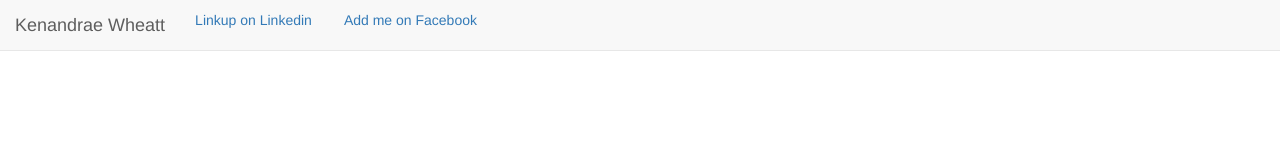
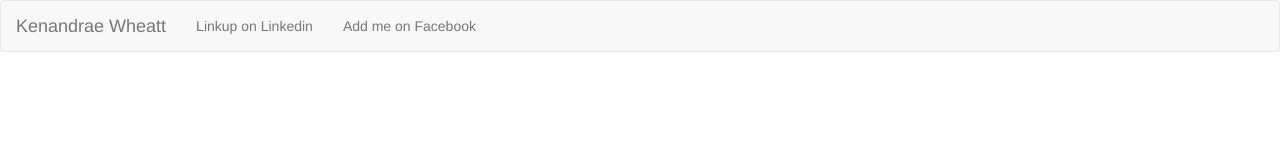
Before and after one commit to KenWheatt/KenThought, a website: page index.html in a window 1280 px wide. Drawn offline with Linux system fonts and the light colour scheme.

Commit message:
navbar functions

```diff
--- a/index.html
+++ b/index.html
@@ -1,42 +1,41 @@
 <!DOCTYPE html>
 <html>
+
 <head>
-        <link rel="stylesheet" type="text/css"
-              href="/vendor/bootstrap/dist/css/bootstrap.min.css" />
-        <link rel="stylesheet" type="text/css" href="/css/profilepagecss.css" />
-        <script type="text/javascript" src="/vendor/angular/angular.min.js"></script>
-        <script type="text/javascript" src="/vendor/angular-route/angular-route.min.js">               </script>
-        <script type="text/javascript" src="/vendor/angular-animate/angular-animate.js">               </script>
-        <script type="text/javascript" src="js/twitter-script.js"></script>
-        <script type="text/javascript" src="js/ppjs.js"></script>
+<script type="text/javascript" src="/vendor/jquery/dist/jquery.min.js"></script>
+<script type="text/javascript" src="/vendor/bootstrap/dist/js/bootstrap.min.js"></script>
+<link rel="stylesheet" type="text/css" href="/vendor/bootstrap/dist/css/bootstrap.min.css"/>
 </head>
 
 <body>
-    <nav class="navbar navbar-default navbar-fixed-top nav-pills">
+    <nav class="navbar navbar-default">
   <div class="container-fluid">
+    <!-- Brand and toggle get grouped for better mobile display -->
     <div class="navbar-header">
-                <button type="button" class="navbar-toggle collapsed" data-toggle="collapse"                    data-target="profconnects" aria-expanded="false">
+      <button type="button" class="navbar-toggle collapsed" data-toggle="collapse" data-target="#navlinks" aria-expanded="false">
         <span class="sr-only">Toggle navigation</span>
         <span class="icon-bar"></span>
         <span class="icon-bar"></span>
+        <span class="icon-bar"></span>
       </button>
+      <a class="navbar-brand" >Kenandrae Wheatt</a>
+    </div>
 
-                    <a class="navbar-brand">Kenandrae Wheatt</a>
-
-            </div>
-            <div class="collapse navbar-collapse" id="profconnects">
-            <ul class="nav nav-pills">
+    <!-- Collect the nav links, forms, and other content for toggling -->
+    <div class="collapse navbar-collapse" id="navlinks">
+      <ul class="nav navbar-nav">
         <li>
-                    <a href="https://www.linkedin.com/in/kenwheatt" class="">
+            <a href="https://www.linkedin.com/in/kenwheatt">
                         Linkup on Linkedin
             </a>
         </li>
         <li>
-                    <a href="https://www.facebook.com/kenandrae.wheatt" class="faceLink">
+            <a href="https://www.facebook.com/kenandrae.wheatt">
                         Add me on Facebook
             </a>
         </li>
       </ul>
-        </div>
+    </div><!-- /.navbar-collapse -->
+  </div><!-- /.container-fluid -->
 </nav>
 </body>
```
Lines whose indentation alone changed are shown as unchanged.
